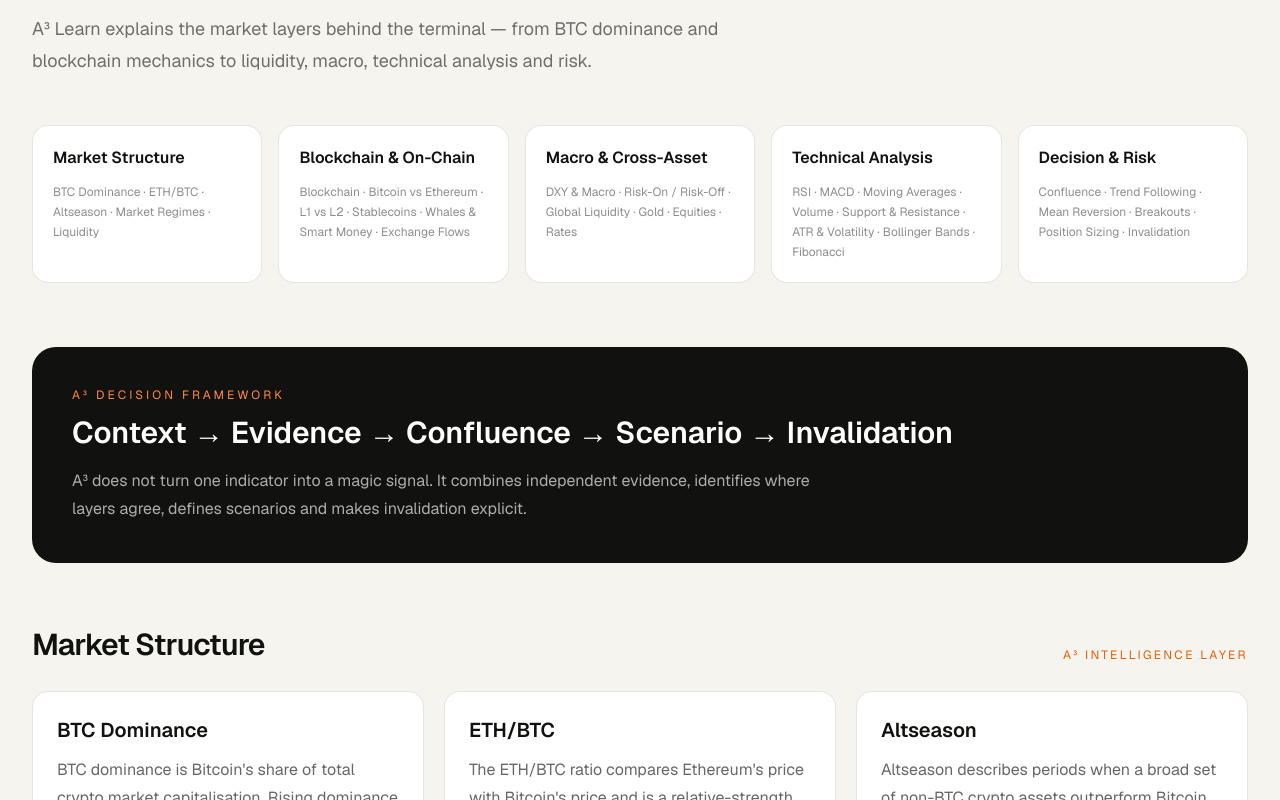
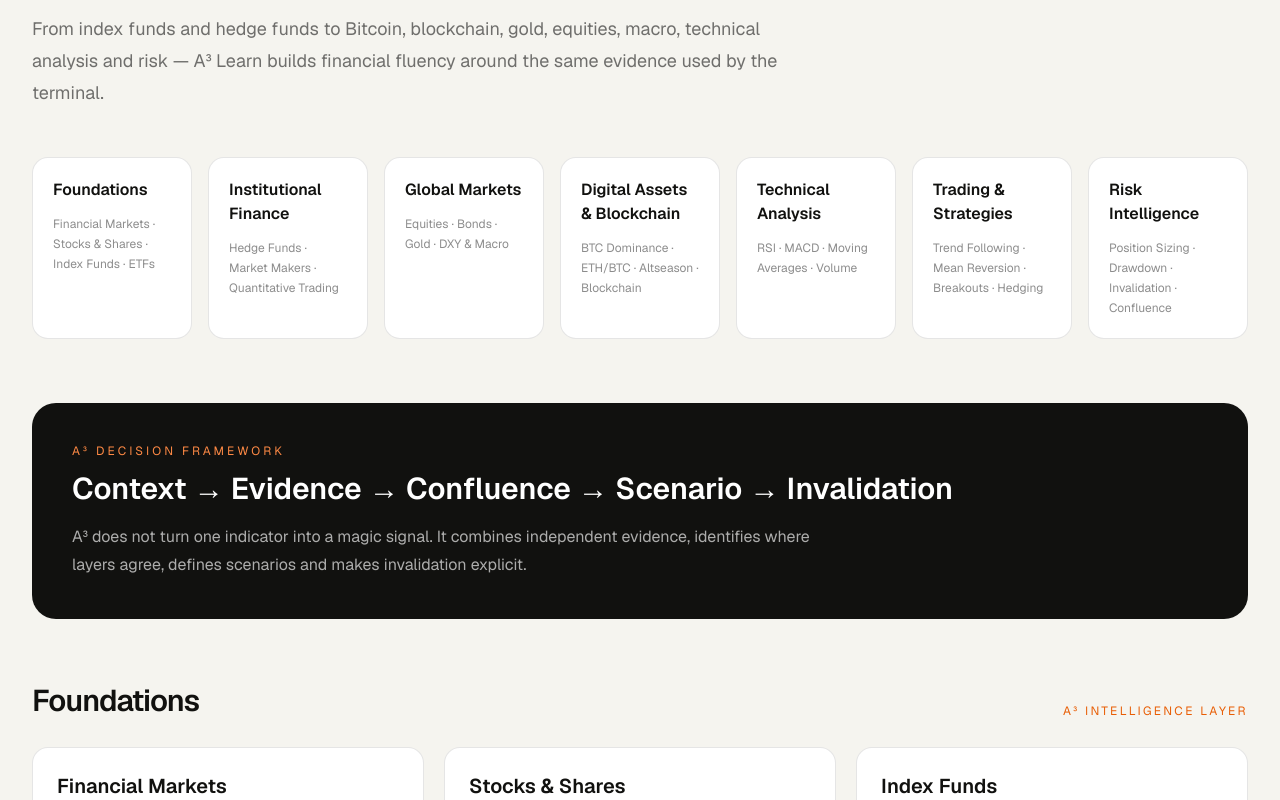
Before and after one commit to jasb-to/shadowsignalsv2, a Next.js app: page /learn in a window 1280 px wide. Shown: the part 340-1140 px from the top of the page. Built offline with nearby package versions, Linux system fonts and the light colour scheme.

Commit message:
feat: expand A3 Learn into global markets education

```diff
--- a/components/a3-learn-hub.tsx
+++ b/components/a3-learn-hub.tsx
@@ -1,50 +1,60 @@
 "use client"
 
-const lessons = [
-  ["BTC Dominance", "BTC dominance is Bitcoin's share of total crypto market capitalisation. Rising dominance can mean capital is concentrating in Bitcoin; falling dominance can indicate rotation into other crypto assets.", "Read it with ETH/BTC, market breadth, liquidity and price structure."],
-  ["ETH/BTC", "The ETH/BTC ratio compares Ethereum's price with Bitcoin's price and is a relative-strength gauge. Sustained ETH strength can accompany broader crypto rotation.", "A³ combines ETH/BTC with BTC dominance and regime data when assessing altseason."],
-  ["Altseason", "Altseason describes periods when a broad set of non-BTC crypto assets outperform Bitcoin. It is a market condition, not one indicator.", "Use breadth, ETH/BTC, BTC dominance, liquidity and relative performance together."],
-  ["Market Regimes", "Markets behave differently in trends, ranges, expansions and contractions. A strategy that works in a trend can fail in a range.", "Regime is the first A³ layer: understand the environment before interpreting indicators."],
-  ["Liquidity", "Liquidity describes how easily assets can be bought or sold without materially moving price. Crypto liquidity is influenced by stablecoins, exchange balances, order books and global financial conditions.", "Liquidity changes the reliability of breakouts, trends and market-wide moves."],
-  ["Blockchain", "A blockchain is a shared ledger maintained by a distributed network. Transactions are recorded in blocks and linked cryptographically so participants can verify network state.", "A³ connects the technology to markets through activity, flows, liquidity and asset context."],
-  ["Bitcoin vs Ethereum", "Bitcoin is primarily designed around scarce digital money and settlement. Ethereum is a programmable blockchain supporting smart contracts and applications.", "Different network economics mean their market signals should not be treated as identical."],
-  ["L1 vs L2", "Layer 1 networks provide base settlement. Layer 2 networks are built around a base chain to improve scalability, cost or throughput.", "Understanding the architecture helps explain ecosystem activity and token narratives."],
-  ["Stablecoins", "Stablecoins provide crypto-native liquidity and settlement. Changes in supply, exchange balances and usage can help explain available buying power.", "Combine stablecoin conditions with dominance, breadth and risk regime."],
-  ["Whales & Smart Money", "Large transactions can matter, but a large transfer is not automatically bullish or bearish. Destination, timing, exchange context and market structure matter.", "A³ treats on-chain movements as evidence rather than guaranteed direction."],
-  ["Exchange Flows", "Assets moving onto exchanges can increase immediately available sell-side liquidity, while withdrawals can reduce exchange-held supply. Context is essential.", "Use flows alongside price, volume and broader on-chain activity."],
-  ["DXY & Macro", "The dollar, rates, inflation expectations and global liquidity can influence risk assets. Crypto participates in the wider financial system.", "A³ uses cross-asset context so crypto analysis is not isolated from macro conditions."],
-  ["Risk-On / Risk-Off", "Risk regimes describe how investors position across assets. Correlations can change quickly during stress, liquidity shocks or strong risk appetite.", "Compare crypto with equities, rates, the dollar and commodities when regime changes."],
-  ["RSI", "RSI measures the speed and magnitude of recent price changes. High readings indicate strong momentum, not automatically a sell; low readings indicate weak momentum, not automatically a buy.", "A³ uses RSI as one confirmation layer inside confluence."],
-  ["MACD", "MACD compares moving averages to identify momentum and trend changes. Crossovers and divergences can help, but choppy markets create false signals.", "Combine momentum with structure, regime and volatility."],
-  ["Moving Averages", "SMAs and EMAs smooth price data to expose trend direction. EMAs react faster; SMAs are slower and smoother.", "Use moving averages to frame trend rather than predict exact turns."],
-  ["Volume", "Volume measures participation. A price move supported by meaningful volume can carry more information than a move on thin activity.", "Volume helps distinguish stronger breakouts and trends from weak moves."],
-  ["Support & Resistance", "Support and resistance are areas where price has historically encountered demand or supply. They are zones rather than perfect lines.", "A³ uses these zones for scenarios, targets and invalidation."],
-  ["ATR & Volatility", "ATR measures recent trading range and helps contextualise how much an asset normally moves.", "Volatility informs risk sizing and whether a move is unusually large."],
-  ["Bollinger Bands", "Bollinger Bands place volatility bands around a moving average. Expansion indicates rising volatility; contraction indicates compression.", "Compression can frame a breakout scenario, but direction still needs confirmation."],
-  ["Fibonacci", "Fibonacci retracement levels are commonly used to map potential pullback zones within a move.", "Treat them as areas of interest requiring price and context confirmation."],
-  ["Confluence", "Confluence means independent evidence points toward the same scenario. More indicators do not automatically mean more certainty.", "A³ uses confluence to structure evidence, not manufacture certainty."],
-  ["Trend Following", "Trend following seeks to participate in sustained directional movement instead of predicting every turning point.", "Trend structure, averages, momentum and volume establish whether a trend is strengthening."],
-  ["Mean Reversion", "Mean reversion looks for prices that have moved unusually far from a reference range and may return toward it.", "It is highly regime-sensitive: strong trends can remain extended."],
-  ["Breakouts", "Breakouts occur when price escapes an established range or level. Confirmation, volume and retests help distinguish continuation from false breaks.", "A³ should show the breakout condition, scenario and invalidation."],
-  ["Position Sizing", "Position sizing determines how much capital is exposed to a thesis. A correct view can still produce unacceptable losses if sizing is excessive.", "Separate conviction from risk: confidence does not mean unlimited size."],
-  ["Invalidation", "Every useful thesis needs a condition that would prove it wrong. Invalidation turns an opinion into a testable scenario.", "A³ should make the key invalidation level or condition visible."],
+type Lesson=[string,string,string]
+const lessons:Lesson[]=[
+["Financial Markets","Financial markets are systems where capital, assets and risk are exchanged. A³ covers crypto, equities, bonds, FX, commodities and the macro forces connecting them.","Use the market context layer before interpreting an individual asset."],
+["Stocks & Shares","A share represents ownership in a company and a claim on its economic value. Prices reflect expectations about earnings, growth, risk and liquidity.","A³ can compare company assets with broader equity and macro regimes."],
+["Index Funds","An index fund aims to track a market index rather than select individual winners. Examples include funds tracking the S&P 500, FTSE 100 or MSCI World.","Index exposure is a foundation for understanding passive investing and benchmark performance."],
+["ETFs","Exchange-traded funds hold a basket of assets and trade on an exchange. They can provide diversified exposure to equities, bonds, commodities or other markets.","A³ treats ETF flows and benchmark behaviour as useful market-context evidence where data is available."],
+["Bonds","A bond is a debt instrument: an investor lends money to an issuer in exchange for interest and repayment terms. Bond prices and yields move inversely.","Rates, yields and credit conditions can materially change the environment for risk assets."],
+["Hedge Funds","Hedge funds are investment vehicles that can use long and short positions, derivatives, leverage and alternative strategies. The label describes a broad family rather than one strategy.","A³ teaches the mechanics without assuming every hedge fund is directional or inherently risky."],
+["Market Makers","Market makers continuously quote buy and sell prices and help provide liquidity. They manage inventory, spreads and risk rather than simply betting on direction.","Liquidity and market structure help explain why price can behave differently in deep and thin markets."],
+["Quantitative Trading","Quant strategies use rules, statistics, models and data to make or support trading decisions. They can range from simple systematic rules to complex multi-factor systems.","A³ itself separates deterministic evidence from explanatory language so users can understand the model inputs."],
+["Portfolio Diversification","Diversification spreads exposure across assets or risks that do not move identically. It cannot eliminate losses, but can reduce concentration risk.","A³ uses cross-asset context to help identify correlations and changing regimes."],
+["Risk & Return","Higher expected return often comes with greater uncertainty or drawdown. A good thesis and appropriate risk are separate questions.","A³ distinguishes confidence in a scenario from the amount of capital that should be exposed."],
+["BTC Dominance","BTC dominance is Bitcoin's share of total crypto market capitalisation. Rising dominance can mean capital is concentrating in Bitcoin; falling dominance can indicate rotation.","Read it with ETH/BTC, breadth, liquidity and regime data."],
+["ETH/BTC","The ETH/BTC ratio compares Ethereum's price with Bitcoin's price and measures relative strength.","A³ combines it with BTC dominance and breadth when assessing crypto rotation."],
+["Altseason","Altseason describes periods when a broad set of non-BTC crypto assets outperform Bitcoin. It is a market condition, not one magic indicator.","Use breadth, ETH/BTC, dominance, liquidity and relative performance together."],
+["Blockchain","A blockchain is a shared ledger maintained by a distributed network. Transactions are recorded and verified according to network rules.","A³ connects blockchain mechanics to activity, flows, liquidity and asset context."],
+["Bitcoin vs Ethereum","Bitcoin is designed around scarce digital money and settlement. Ethereum is a programmable blockchain supporting smart contracts and applications.","Different network economics mean their market signals should not be treated as identical."],
+["L1 vs L2","Layer 1 networks provide base settlement. Layer 2 networks are built around a base chain to improve scalability, cost or throughput.","Architecture helps explain ecosystem activity and token narratives."],
+["Stablecoins","Stablecoins aim to maintain a relatively stable reference value and provide crypto-native settlement and liquidity.","Supply, usage and exchange conditions can help explain available crypto liquidity."],
+["Exchange Flows","Assets moving onto exchanges can increase immediately available sell-side supply, while withdrawals can reduce exchange-held supply. Context matters.","Use flows alongside price, volume and broader on-chain activity."],
+["DXY & Macro","The dollar, interest rates, inflation expectations and global liquidity can influence risk assets. Crypto participates in the wider financial system.","A³ uses cross-asset context rather than analysing crypto in isolation."],
+["Gold","Gold is a major global commodity and reserve asset often discussed as a store of value and defensive allocation.","Gold can provide useful context for inflation, real yields and risk sentiment."],
+["Equities","Equities represent ownership in companies and are influenced by earnings, valuation, rates, liquidity and investor expectations.","A³ can compare equity regimes with crypto and macro conditions."],
+["RSI","RSI measures the speed and magnitude of recent price changes. High RSI means strong momentum, not automatically a sell signal.","A³ uses RSI as one evidence layer inside confluence."],
+["MACD","MACD compares moving averages to identify momentum and potential trend changes. Choppy markets can produce false signals.","Combine momentum with structure, regime and volatility."],
+["Moving Averages","SMA and EMA calculations smooth price data to expose trend direction. EMAs react faster; SMAs are slower and smoother.","Use averages to frame trend rather than predict exact turns."],
+["Volume","Volume measures market participation. Moves supported by meaningful volume can carry more information than moves in thin conditions.","Volume helps distinguish stronger breakouts from weak moves."],
+["Support & Resistance","Support and resistance are areas where price has historically encountered demand or supply. They are zones rather than perfect lines.","A³ uses zones for scenarios, targets and invalidation."],
+["ATR & Volatility","ATR measures recent trading range and helps contextualise how much an asset normally moves.","Volatility informs risk context and whether a move is unusually large."],
+["Confluence","Confluence means independent evidence points toward the same scenario. More indicators do not automatically mean more certainty.","A³ uses confluence to structure evidence, not manufacture certainty."],
+["Trend Following","Trend following seeks to participate in sustained directional movement rather than predict every turning point.","Trend, averages, momentum and volume help establish whether a trend is strengthening."],
+["Mean Reversion","Mean reversion looks for prices that have moved unusually far from a reference range and may return toward it.","It is highly regime-sensitive because strong trends can remain extended."],
+["Breakouts","Breakouts occur when price escapes an established range or level. Confirmation, volume and retests can help distinguish continuation from false breaks.","A³ should show the breakout condition, scenario and invalidation."],
+["Position Sizing","Position sizing determines how much capital is exposed to a thesis. A correct view can still produce unacceptable losses if sizing is excessive.","Separate conviction from risk: confidence does not mean unlimited size."],
+["Hedging","Hedging means taking an offsetting position or protection designed to reduce the impact of an adverse move in another exposure. Examples include futures, options or currency hedges.","A hedge can reduce downside while also introducing cost, basis and execution risks."],
+["Leverage","Leverage increases exposure relative to capital committed. It magnifies both gains and losses and can create liquidation risk.","A³ treats leverage as a risk variable, not a shortcut to higher returns."],
+["Drawdown","Drawdown measures the decline from a portfolio or asset's previous peak. Recovery from a large drawdown requires disproportionately large gains.","A³ risk education focuses on preserving capital through different regimes."],
+["Invalidation","Every useful thesis needs a condition that would prove it wrong. Invalidation turns an opinion into a testable scenario.","A³ makes key invalidation levels or conditions visible where data supports them."],
 ]
 
-const sections = [
-  ["market", "Market Structure", ["BTC Dominance", "ETH/BTC", "Altseason", "Market Regimes", "Liquidity"]],
-  ["blockchain", "Blockchain & On-Chain", ["Blockchain", "Bitcoin vs Ethereum", "L1 vs L2", "Stablecoins", "Whales & Smart Money", "Exchange Flows"]],
-  ["macro", "Macro & Cross-Asset", ["DXY & Macro", "Risk-On / Risk-Off", "Global Liquidity", "Gold", "Equities", "Rates"]],
-  ["technical", "Technical Analysis", ["RSI", "MACD", "Moving Averages", "Volume", "Support & Resistance", "ATR & Volatility", "Bollinger Bands", "Fibonacci"]],
-  ["decision", "Decision & Risk", ["Confluence", "Trend Following", "Mean Reversion", "Breakouts", "Position Sizing", "Invalidation"]],
+const sections:[string,string,string[]][]=[
+["foundations","Foundations",["Financial Markets","Stocks & Shares","Index Funds","ETFs","Bonds","Portfolio Diversification","Risk & Return"]],
+["institutional","Institutional Finance",["Hedge Funds","Market Makers","Quantitative Trading"]],
+["markets","Global Markets",["Equities","Bonds","Gold","DXY & Macro"]],
+["crypto","Digital Assets & Blockchain",["BTC Dominance","ETH/BTC","Altseason","Blockchain","Bitcoin vs Ethereum","L1 vs L2","Stablecoins","Exchange Flows"]],
+["technical","Technical Analysis",["RSI","MACD","Moving Averages","Volume","Support & Resistance","ATR & Volatility"]],
+["strategy","Trading & Strategies",["Trend Following","Mean Reversion","Breakouts","Hedging","Leverage"]],
+["risk","Risk Intelligence",["Position Sizing","Drawdown","Invalidation","Confluence"]],
 ]
 
-export function A3LearnHub() {
-  return <main className="min-h-screen bg-[#f5f4ef] text-[#11110f]"><div className="mx-auto max-w-7xl px-5 py-12 md:px-8 md:py-20">
-    <header className="max-w-4xl"><p className="text-xs font-semibold uppercase tracking-[.3em] text-[#e85d04]">A³ / Learn</p><h1 className="mt-4 text-5xl font-semibold tracking-[-.05em] md:text-7xl">Understand the market. Then use the intelligence.</h1><p className="mt-6 max-w-3xl text-lg leading-8 text-black/55">A³ Learn explains the market layers behind the terminal — from BTC dominance and blockchain mechanics to liquidity, macro, technical analysis and risk.</p></header>
-    <nav className="mt-12 grid gap-4 md:grid-cols-5">{sections.map(s=><a key={s[0]} href={`#${s[0]}`} className="rounded-2xl border border-black/10 bg-white p-5 transition hover:-translate-y-0.5 hover:border-[#e85d04]/40"><div className="font-semibold">{s[1]}</div><div className="mt-3 text-xs leading-5 text-black/45">{s[2].join(" · ")}</div></a>)}</nav>
-    <section className="mt-16 rounded-3xl bg-[#11110f] p-7 text-white md:p-10"><p className="text-xs uppercase tracking-[.25em] text-[#ff8a45]">A³ decision framework</p><h2 className="mt-3 text-3xl font-semibold">Context → Evidence → Confluence → Scenario → Invalidation</h2><p className="mt-4 max-w-3xl leading-7 text-white/65">A³ does not turn one indicator into a magic signal. It combines independent evidence, identifies where layers agree, defines scenarios and makes invalidation explicit.</p></section>
-    <div className="mt-16 space-y-16">{sections.map((s,si)=><section id={s[0]} key={s[0]}><div className="mb-7 flex items-end justify-between"><h2 className="text-3xl font-semibold tracking-[-.03em]">{s[1]}</h2><span className="hidden text-xs uppercase tracking-[.2em] text-[#e85d04] md:block">A³ intelligence layer</span></div><div className="grid gap-5 md:grid-cols-2 lg:grid-cols-3">{lessons.filter((_,i)=>i%5===si || (si===0 && i<5)).map((l,i)=><article key={`${l[0]}-${i}`} className="rounded-2xl border border-black/10 bg-white p-6"><h3 className="text-xl font-semibold">{l[0]}</h3><p className="mt-3 leading-7 text-black/60">{l[1]}</p><div className="mt-4 rounded-xl bg-[#f5f4ef] p-4 text-sm leading-6 text-black/55"><strong className="text-[#e85d04]">A³ context:</strong> {l[2]}</div></article>)}</div></section>)}</div>
-    <section className="mt-16 rounded-3xl border border-[#e85d04]/25 bg-[#fff7f1] p-7 md:p-10"><p className="text-xs font-semibold uppercase tracking-[.25em] text-[#e85d04]">Learn → Terminal</p><h2 className="mt-3 text-3xl font-semibold">Learn a concept. See it live. Build the thesis.</h2><p className="mt-3 max-w-3xl leading-7 text-black/55">Education remains free. The terminal turns these concepts into live market context. A³ Pro can later add deeper historical analysis, richer cross-asset intelligence and advanced research layers.</p><a href="/dashboard" className="mt-6 inline-flex rounded-xl bg-[#e85d04] px-5 py-3 font-semibold text-white hover:bg-[#c94d00]">Open A³ Terminal →</a></section>
-    <footer className="mt-16 border-t border-black/10 pt-8 text-sm text-black/45">Educational content only. Market analysis is probabilistic and does not constitute financial advice.</footer>
-  </div></main>
-}
+export function A3LearnHub(){return <main className="min-h-screen bg-[#f5f4ef] text-[#11110f]"><div className="mx-auto max-w-7xl px-5 py-12 md:px-8 md:py-20">
+<header className="max-w-4xl"><p className="text-xs font-semibold uppercase tracking-[.3em] text-[#e85d04]">A³ / Learn</p><h1 className="mt-4 text-5xl font-semibold tracking-[-.05em] md:text-7xl">Understand the markets. Then use the intelligence.</h1><p className="mt-6 max-w-3xl text-lg leading-8 text-black/55">From index funds and hedge funds to Bitcoin, blockchain, gold, equities, macro, technical analysis and risk — A³ Learn builds financial fluency around the same evidence used by the terminal.</p></header>
+<nav className="mt-12 grid gap-4 md:grid-cols-4 lg:grid-cols-7">{sections.map(s=><a key={s[0]} href={`#${s[0]}`} className="rounded-2xl border border-black/10 bg-white p-5 transition hover:-translate-y-0.5 hover:border-[#e85d04]/40"><div className="font-semibold">{s[1]}</div><div className="mt-3 text-xs leading-5 text-black/45">{s[2].slice(0,4).join(" · ")}</div></a>)}</nav>
+<section className="mt-16 rounded-3xl bg-[#11110f] p-7 text-white md:p-10"><p className="text-xs uppercase tracking-[.25em] text-[#ff8a45]">A³ decision framework</p><h2 className="mt-3 text-3xl font-semibold">Context → Evidence → Confluence → Scenario → Invalidation</h2><p className="mt-4 max-w-3xl leading-7 text-white/65">A³ does not turn one indicator into a magic signal. It combines independent evidence, identifies where layers agree, defines scenarios and makes invalidation explicit.</p></section>
+<div className="mt-16 space-y-16">{sections.map(s=><section id={s[0]} key={s[0]}><div className="mb-7 flex items-end justify-between"><h2 className="text-3xl font-semibold tracking-[-.03em]">{s[1]}</h2><span className="hidden text-xs uppercase tracking-[.2em] text-[#e85d04] md:block">A³ intelligence layer</span></div><div className="grid gap-5 md:grid-cols-2 lg:grid-cols-3">{s[2].map(name=>{const l=lessons.find(x=>x[0]===name);if(!l)return null;return <article key={name} className="rounded-2xl border border-black/10 bg-white p-6"><h3 className="text-xl font-semibold">{l[0]}</h3><p className="mt-3 leading-7 text-black/60">{l[1]}</p><div className="mt-4 rounded-xl bg-[#f5f4ef] p-4 text-sm leading-6 text-black/55"><strong className="text-[#e85d04]">A³ context:</strong> {l[2]}</div></article>})}</div></section>)}</div>
+<section className="mt-16 rounded-3xl border border-[#e85d04]/25 bg-[#fff7f1] p-7 md:p-10"><p className="text-xs font-semibold uppercase tracking-[.25em] text-[#e85d04]">Learn → Terminal</p><h2 className="mt-3 text-3xl font-semibold">Learn a concept. See it live. Build the thesis.</h2><p className="mt-3 max-w-3xl leading-7 text-black/55">Education remains free. The terminal connects these concepts to live market context and analysis. Deeper research and historical layers can sit behind A³ Pro.</p><a href="/dashboard" className="mt-6 inline-flex rounded-xl bg-[#e85d04] px-5 py-3 font-semibold text-white hover:bg-[#c94d00]">Open A³ Terminal →</a></section>
+<footer className="mt-16 border-t border-black/10 pt-8 text-sm text-black/45">Educational content only. Market analysis is probabilistic and does not constitute financial advice. Nothing here is personalised investment advice.</footer>
+</div></main>}
```
